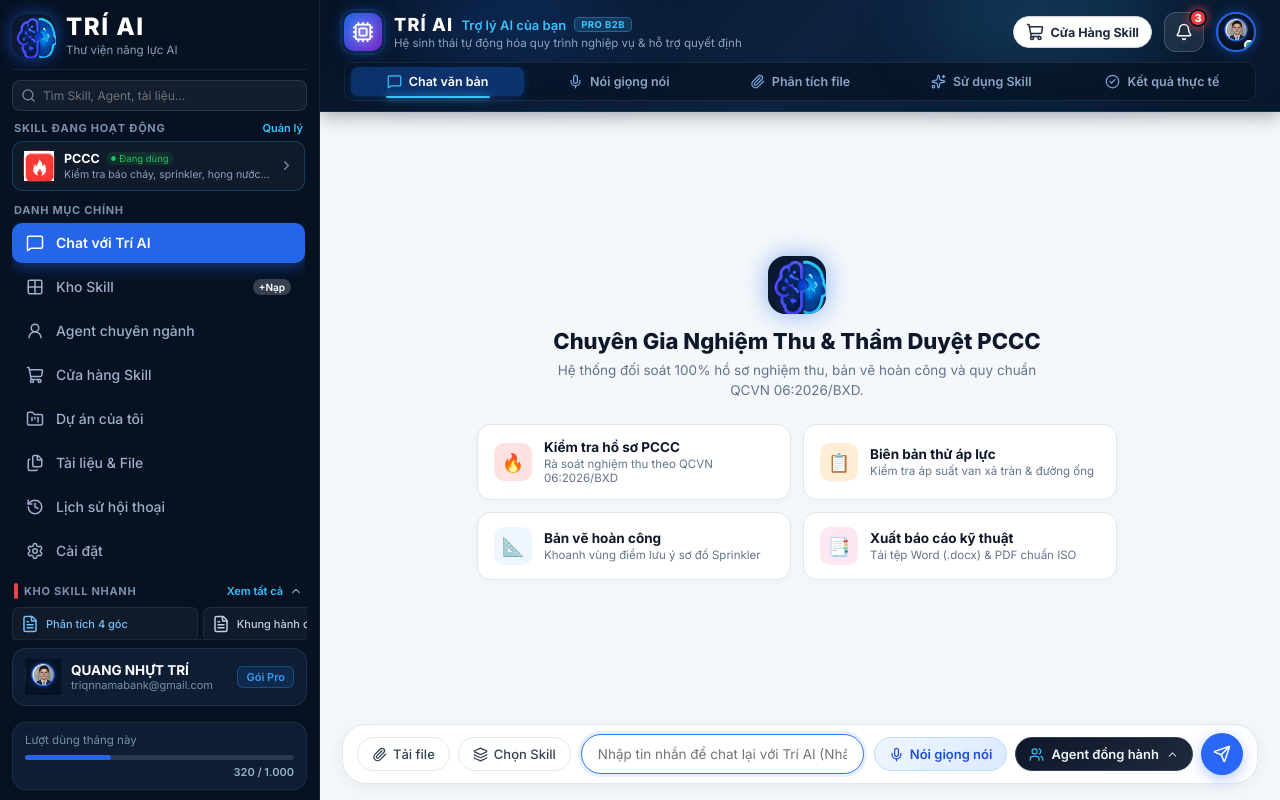
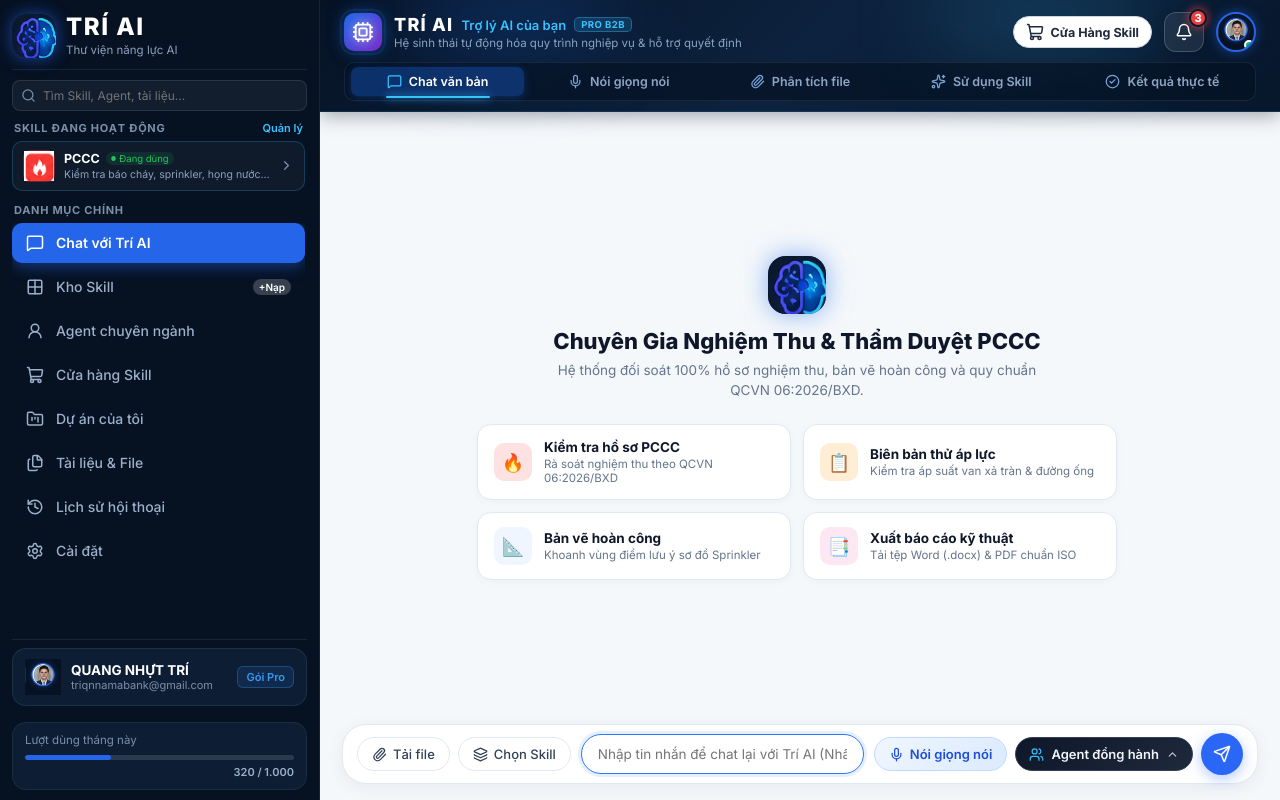
Before and after one commit to TRINAMABANK/TRIAI, a React (Vite) app: page / in a window 1280 px wide. Built offline with nearby package versions, Linux system fonts and the light colour scheme.

Commit message:
Remove Kho Skill Nhanh grid section from Sidebar

```diff
--- a/src/components/Sidebar.jsx
+++ b/src/components/Sidebar.jsx
@@ -48,7 +48,6 @@ export default function Sidebar({
   const [showNotifications, setShowNotifications] = useState(false);
   const [unreadCount, setUnreadCount] = useState(3);
   const [showProfileMenu, setShowProfileMenu] = useState(false);
-  const [showQuickSkills, setShowQuickSkills] = useState(true);
   const [showAgents, setShowAgents] = useState(true);
 
   const navItems = [
@@ -60,18 +59,6 @@ export default function Sidebar({
     { id: 'files', label: 'Tài liệu & File', icon: Files },
     { id: 'history', label: 'Lịch sử hội thoại', icon: History },
     { id: 'settings', label: 'Cài đặt', icon: Settings },
-  ];
-
-  // 8 Skill Data chuẩn khớp màu sắc và icon 3D
-  const default8Skills = [
-    { id: 'mua-sam', name: 'Mua sắm', color: 'orange', icon: ShoppingCart },
-    { id: 'quan-tri-tai-san', name: 'Quản trị tài sản', color: 'purple', icon: Package },
-    { id: 'van-hanh-toa-nha', name: 'Vận hành tòa nhà', color: 'blue', icon: Building2 },
-    { id: 'mep', name: 'MEP', color: 'green', icon: Cpu },
-    { id: 'pccc', name: 'PCCC', color: 'red', icon: Flame },
-    { id: 'phap-ly', name: 'Pháp lý', color: 'gold', icon: Scale },
-    { id: 'ho-so-nghiem-thu', name: 'Hồ sơ nghiệm thu', color: 'cyan', icon: FileText },
-    { id: 'phan-tich-chi-phi', name: 'Phân tích chi phí', color: 'pink', icon: BarChart3 },
   ];
 
   return (
@@ -204,95 +191,6 @@ export default function Sidebar({
             })}
           </nav>
         </div>
-
-        {/* 5. KHO SKILL NHANH (HIỂN THỊ CÁC SKILL ĐÃ SỞ HỮU) */}
-        <div className="sidebar-section-box">
-          <div
-            className="sidebar-section-header clickable-header"
-            onClick={() => setShowQuickSkills(!showQuickSkills)}
-          >
-            <div className="sidebar-section-title-wrap">
-              <span className="red-vertical-bar"></span>
-              <span className="sidebar-section-title">
-                {isAdmin ? 'Kho Skill nhanh' : `Skill sở hữu (${skills.length})`}
-              </span>
-            </div>
-            <div style={{ display: 'flex', alignItems: 'center', gap: '6px' }}>
-              <button
-                type="button"
-                className="sidebar-link-btn"
-                onClick={(e) => {
-                  e.stopPropagation();
-                  setTab('skills');
-                }}
-              >
-                {isAdmin ? 'Xem tất cả' : 'Kho Skill'}
-              </button>
-              <ChevronDown size={14} className={`header-chevron ${showQuickSkills ? 'open' : ''}`} />
-            </div>
-          </div>
-
-          {showQuickSkills && (
-            <div className="sidebar-skills-grid">
-              {skills.slice(0, 8).map((s) => {
-                const isSelected = activeSkill.id === s.id;
-                const Icon = s.icon || (
-                  s.id?.includes('kol') ? Sparkles :
-                  s.id?.includes('pccc') ? Flame :
-                  s.id?.includes('mep') ? Cpu :
-                  s.id?.includes('mua') ? ShoppingCart :
-                  s.id?.includes('phap') ? Scale :
-                  s.id?.includes('tai-san') ? Package :
-                  s.id?.includes('van-hanh') ? Building2 :
-                  s.id?.includes('chi-phi') ? BarChart3 : FileText
-                );
-
-                return (
-                  <div
-                    key={s.id}
-                    className={`sidebar-skill-tile ${s.color || 'blue'} ${isSelected ? 'selected' : ''}`}
-                    onClick={() => {
-                      if (onSelectSkill) onSelectSkill(s);
-                    }}
-                    title={`Chọn ${s.name}`}
-                  >
-                    <Icon size={18} />
-                    <span className="tile-text">{s.name}</span>
-                    {isSelected && <span className="tile-dot-active" />}
-                  </div>
-                );
-              })}
-
-              {/* Nếu là khách hàng mua lẻ, thêm nút mua thêm Skill */}
-              {!isAdmin && onOpenStore && (
-                <button
-                  type="button"
-                  className="sidebar-kol-pill sidebar-unlock-more-pill"
-                  onClick={() => onOpenStore()}
-                  title="Mở Cửa hàng để mua thêm Skill mới"
-                >
-                  <span>🛒 + Mua thêm Skill tại Store</span>
-                </button>
-              )}
-
-              {/* Nếu là Admin và có KOL Thời trang */}
-              {isAdmin && (
-                <button
-                  type="button"
-                  className="sidebar-kol-pill"
-                  onClick={() => {
-                    const kol = skills.find(item => item.id === 'kol-thoi-trang');
-                    if (kol && onSelectSkill) onSelectSkill(kol);
-                  }}
-                  title="Kích hoạt Skill KOL Thời Trang (Ý Ngọc)"
-                >
-                  <span>✨ KOL Thời Trang (Ý Ngọc Lookbook)</span>
-                  {activeSkill.id === 'kol-thoi-trang' && <span className="kol-using-tag">✓ Đang dùng</span>}
-                </button>
-              )}
-            </div>
-          )}
-        </div>
       </div>
 
       {/* 7. FOOTER: USER PROFILE & USAGE METER */}
```
